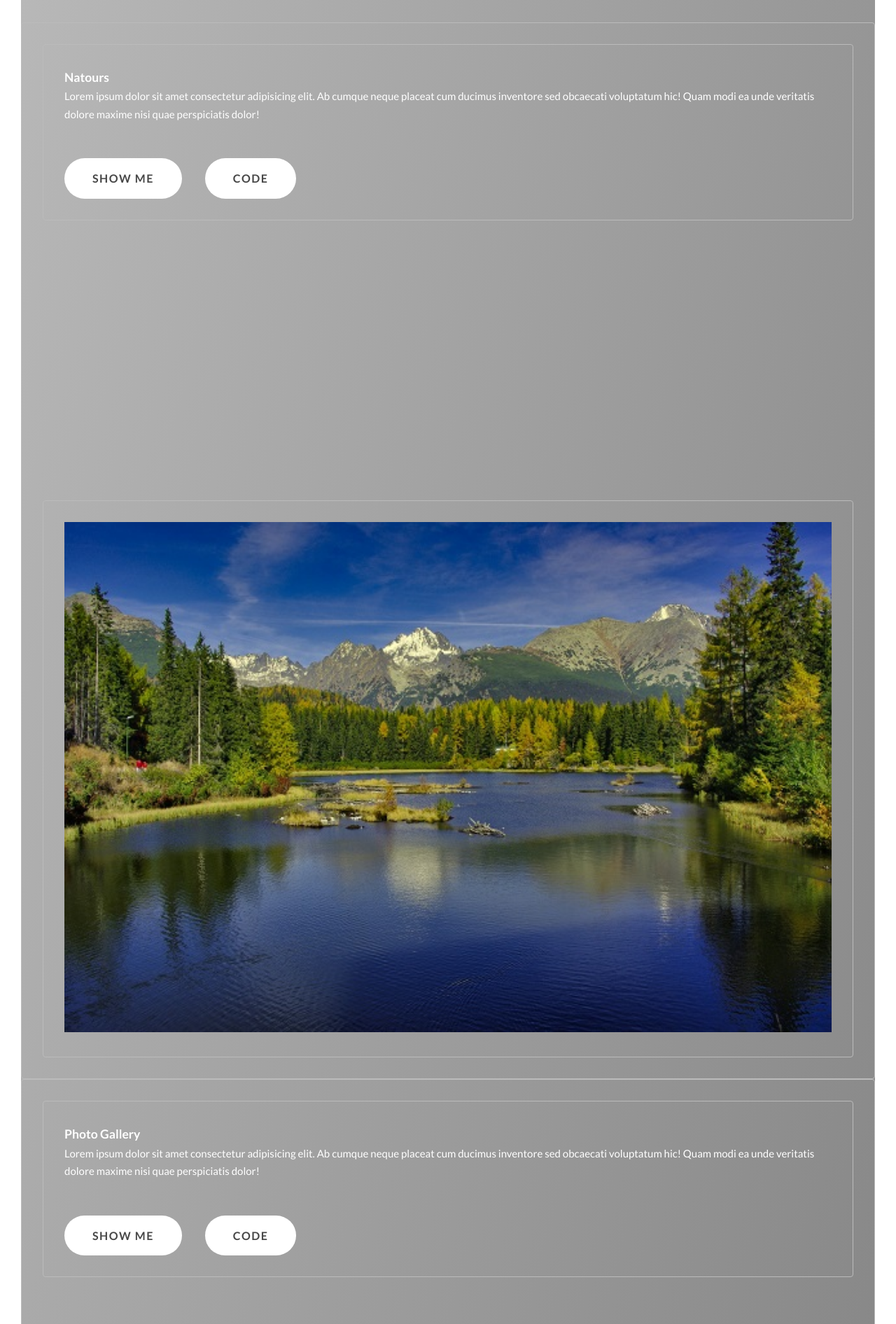
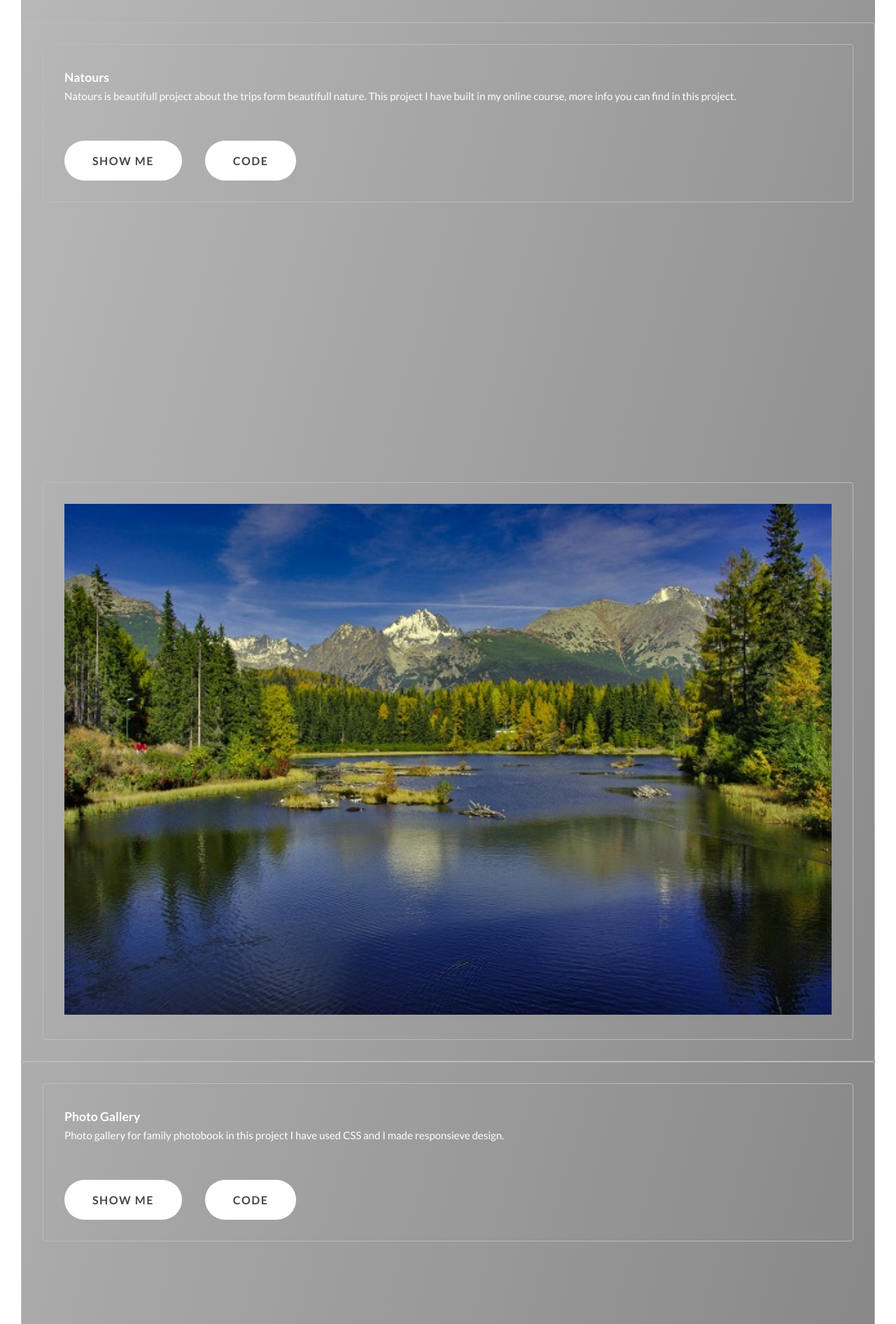
Before and after one commit to Jonnyb83/Portfolio-JB, a website: page index.html in a window 1280 px wide. Shown: the part 1108-3000 px from the top of the page at 70% size. Drawn offline with Linux system fonts and the light colour scheme.

Commit message:
Update index.html

```diff
--- a/index.html
+++ b/index.html
@@ -61,7 +61,7 @@
                     <div class="box zone">
                         <div class="text-box">
                             <h3>Natours</h3>
-                            <P>Lorem ipsum dolor sit amet consectetur adipisicing elit. Ab cumque neque placeat cum ducimus inventore sed obcaecati voluptatum hic! Quam modi ea unde veritatis dolore maxime nisi quae perspiciatis dolor!</P>
+                            <P>Natours is beautifull project about the trips form beautifull nature. This project I have built in my online course, more info you can find in this project.</P>
                             <a href="Natours/index.html" class="btn btn--gray btn--animated">Show me</a>
                             <a href="https://github.com/Jonnyb83/Portfolio-JB/tree/main/Natours" class="btn btn--gray btn--gray--sub btn--animated">code</a>
                         </div>
@@ -72,8 +72,7 @@
                     <div class="box zone">
                         <div class="text-box">
                             <h3>Photo Gallery</h3>
-                            <P>Lorem ipsum dolor sit amet consectetur adipisicing elit. Ab cumque neque placeat cum ducimus inventore
-                                sed obcaecati voluptatum hic! Quam modi ea unde veritatis dolore maxime nisi quae perspiciatis dolor!
+                            <P>Photo gallery for family photobook in this project I have used CSS and I made responsieve design.
                             </P>
                             <a href="Photo Gallery/Home page/index.html" class="btn btn--gray btn--animated">Show me</a>
                             <a href="https://github.com/Jonnyb83/Portfolio-JB/tree/main/Photo%20Gallery/Home%20page" class="btn btn--gray btn--gray--sub btn--animated">code</a>
@@ -87,8 +86,7 @@
                     <div class="box zone">
                         <div class="text-box">
                             <h3>Empty | Project 3</h3>
-                            <P>Lorem ipsum dolor sit amet consectetur adipisicing elit. Ab cumque neque placeat cum ducimus inventore
-                                sed obcaecati voluptatum hic! Quam modi ea unde veritatis dolore maxime nisi quae perspiciatis dolor!
+                            <P>Amateur videos is project for amateur vidoe production from Slovakia, which is with 30 years history and there were amateur movies from black and white 8 mm films, in this time you needed one film for video and tape for audio, so it was separetely video and audio record.
                             </P>
                             <a href="Photo Galery/Home page/index.html" class="btn btn--gray btn--animated">Show me</a>
                             <a href="#" class="btn btn--gray btn--gray--sub btn--animated">code</a>
```
